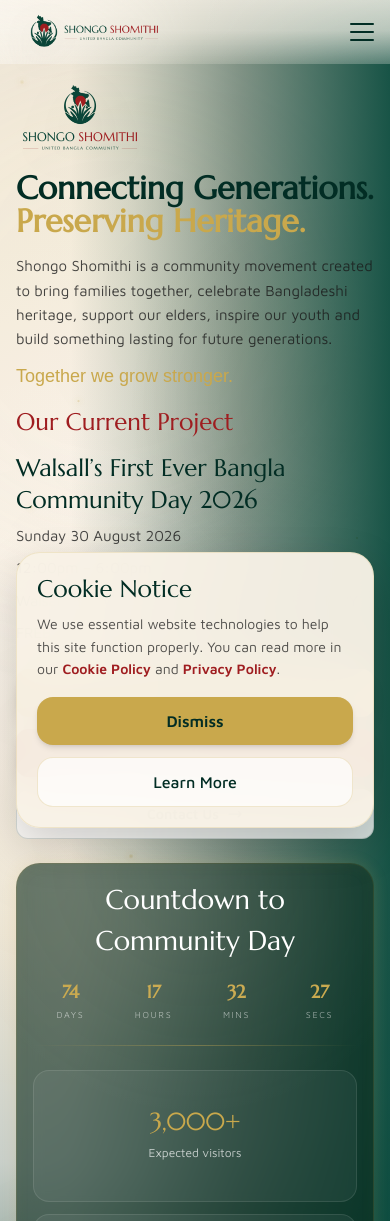
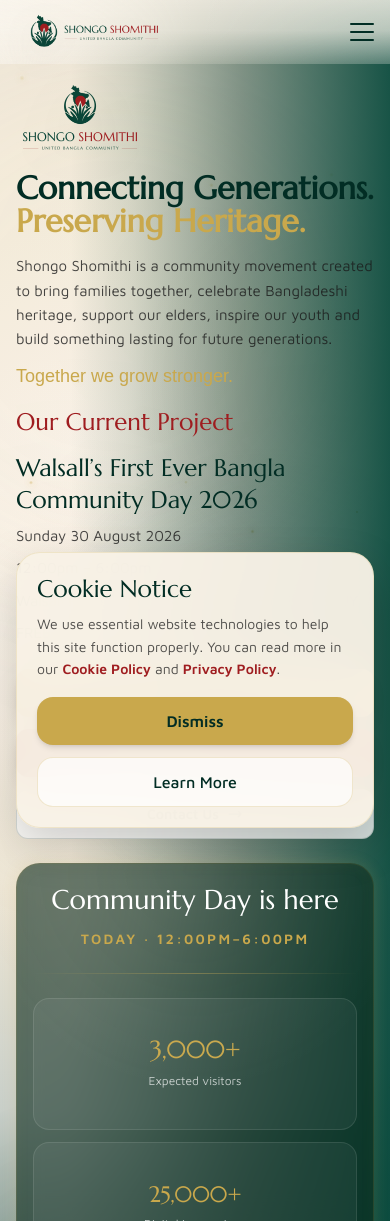
Before and after one commit to xnozaaa/Shongo, a React (Vite) app: page / in a window 390 px wide. Shown: the top 1221 px of the page. Built offline with nearby package versions, Linux system fonts and the light colour scheme; a web font is replaced by a local one.

Commit message:
Replace expired countdown with event-day message

```diff
--- a/src/components/Countdown.jsx
+++ /dev/null
@@ -1,42 +0,0 @@
-import { useState, useEffect } from 'react'
-
-export default function Countdown({ targetDate }) {
-  const [remaining, setRemaining] = useState({ days: 0, hours: 0, minutes: 0, seconds: 0 })
-
-  useEffect(() => {
-    const calc = () => {
-      const diff = new Date(targetDate).getTime() - Date.now()
-      if (diff <= 0) return
-      setRemaining({
-        days: Math.floor(diff / (1000 * 60 * 60 * 24)),
-        hours: Math.floor((diff / (1000 * 60 * 60)) % 24),
-        minutes: Math.floor((diff / (1000 * 60)) % 60),
-        seconds: Math.floor((diff / 1000) % 60),
-      })
-    }
-
-    calc()
-    const interval = setInterval(calc, 1000)
-    return () => clearInterval(interval)
-  }, [targetDate])
-
-  return (
-    <div className="grid grid-cols-4 gap-2 sm:flex sm:items-center sm:gap-4 md:gap-6 w-full">
-      {[
-        { value: remaining.days, label: 'Days' },
-        { value: remaining.hours, label: 'Hours' },
-        { value: remaining.minutes, label: 'Mins' },
-        { value: remaining.seconds, label: 'Secs' },
-      ].map((item) => (
-        <div key={item.label} className="text-center min-w-0">
-          <div className="font-display text-lg sm:text-xl md:text-2xl font-bold text-mela-gold tabular-nums">
-            {String(item.value).padStart(2, '0')}
-          </div>
-          <div className="text-[9px] sm:text-[10px] md:text-xs text-white/50 uppercase tracking-[0.18em] mt-0.5">
-            {item.label}
-          </div>
-        </div>
-      ))}
-    </div>
-  )
-}
--- a/src/pages/Home.jsx
+++ b/src/pages/Home.jsx
@@ -2,7 +2,6 @@ import { motion } from 'framer-motion'
 import { useState } from 'react'
 import GoldenButton from '../components/GoldenButton'
 import SectionTitle from '../components/SectionTitle'
-import Countdown from '../components/Countdown'
 import { GoldParticles, AnimatedCounter } from '../components/FestivalAnimations'
 
 const values = [
@@ -148,8 +147,8 @@ export default function Home() {
               className="glass-dark gold-edge rounded-3xl p-4 sm:p-6 md:p-8 lg:p-10 bg-mela-green-dark/92 shadow-[0_24px_60px_rgba(2,39,31,0.26)] backdrop-blur-xl relative overflow-hidden z-30"
             >
               <div className="absolute inset-0 bg-[radial-gradient(circle_at_top,rgba(255,255,255,0.08),transparent_38%)] pointer-events-none" />
-              <p className="relative text-white text-center font-display text-[1.7rem] sm:text-3xl mb-4 sm:mb-5">Countdown to Community Day</p>
-              <Countdown targetDate="2026-08-30T12:00:00" />
+              <p className="relative text-white text-center font-display text-[1.7rem] sm:text-3xl">Community Day is here</p>
+              <p className="relative mt-2 text-center text-sm sm:text-base font-semibold uppercase tracking-[0.16em] text-mela-gold">Today · 12:00pm–6:00pm</p>
               <div className="h-px bg-gradient-to-r from-transparent via-mela-gold/40 to-transparent my-6 sm:my-8" />
               <div className="grid grid-cols-1 sm:grid-cols-2 lg:grid-cols-3 gap-3 sm:gap-4 lg:gap-5 items-stretch max-w-2xl mx-auto">
                 {stats.map((stat) => (
```
Also changed, not shown: 1 other file (tests, documents, lock files or other folders).
